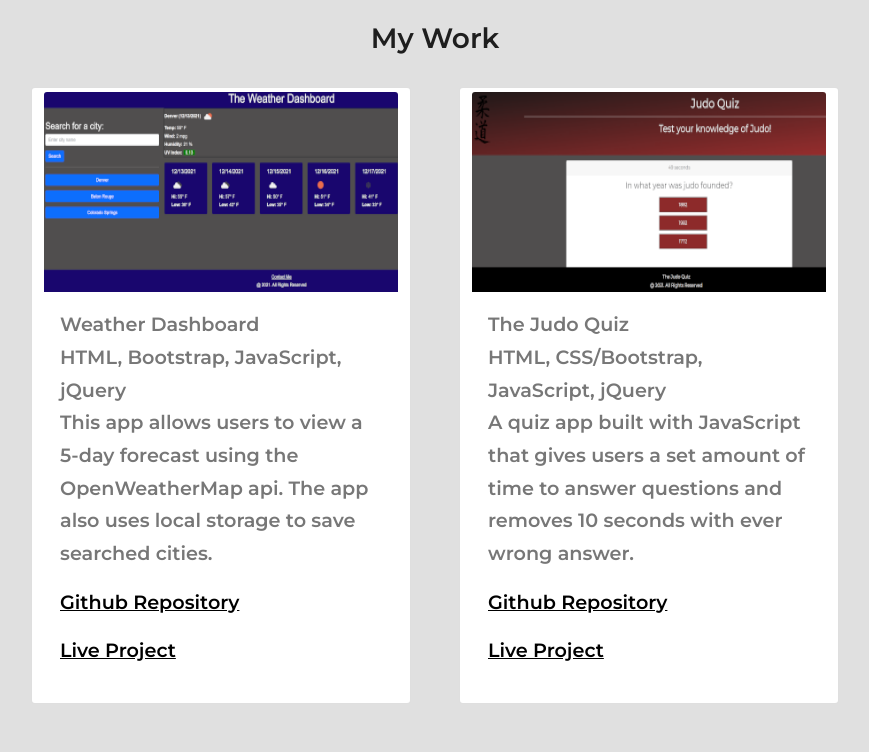
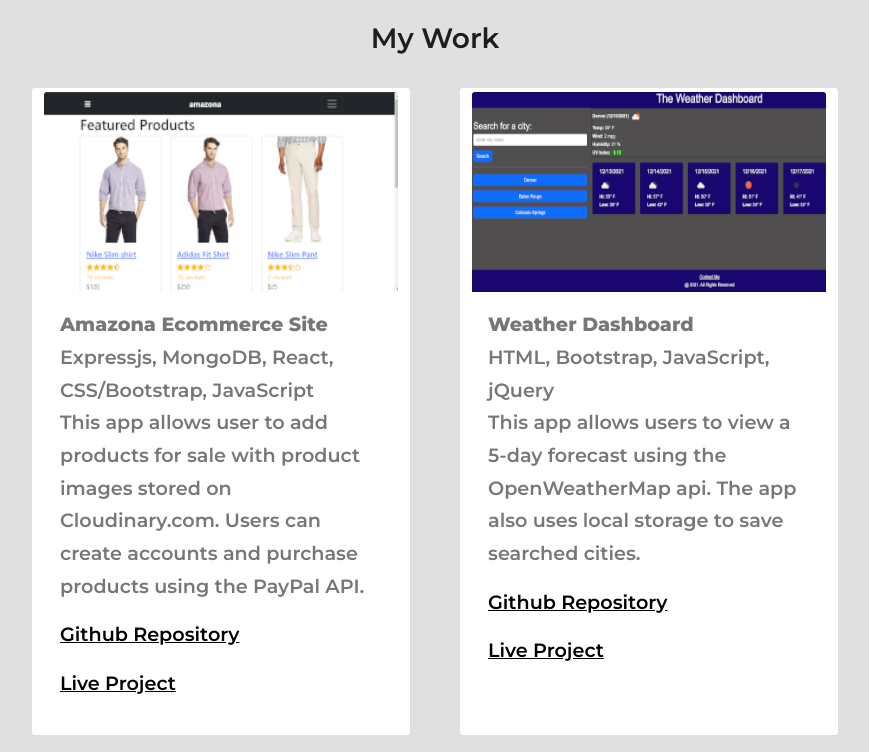
Before and after one commit to judo2000/react_portfolio, a React (Create React App) app: page /work in a window 1280 px wide. Shown: the part 380-1132 px from the top of the page, without its empty margins (205-1074 px from the left). Built offline with nearby package versions, Linux system fonts and the light colour scheme.

Commit message:
Add amazona project mywork section

```diff
--- a/src/routes/myWork/myWork.component.js
+++ b/src/routes/myWork/myWork.component.js
@@ -16,6 +16,56 @@
           <div className="row">
             <div className="col-12">
               <div className="row justify-content-center">
+                <div className="card col-sm-12 col-md-4 mx-md-4 my-4 py-1">
+                  <div className="work_box">
+                    <a
+                      href="https://judo2000.github.io/weather_dashboard/"
+                      target="_blank"
+                      rel="noreferrer"
+                    >
+                      <div className="work_img_box">
+                        <img
+                          src="/img/amazona-home.png"
+                          className="card-img-top img-fluid work_img"
+                          alt="Amazona - Amazone Clone"
+                        />
+                      </div>
+                    </a>
+                    <div className="card-body">
+                      <span className="title_small">
+                        Amazona Ecommerce Site
+                      </span>
+                      <br />
+                      <span className="title_small_sub">
+                        Expressjs, MongoDB, React, CSS/Bootstrap, JavaScript
+                      </span>
+                      <p>
+                        This app allows user to add products for sale with
+                        product images stored on Cloudinary.com. Users can
+                        create accounts and purchase products using the PayPal
+                        API.
+                      </p>
+                      <p>
+                        <a
+                          href="https://github.com/judo2000/amazona-2"
+                          target="_blank"
+                          rel="noreferrer"
+                        >
+                          Github Repository
+                        </a>
+                      </p>
+                      <p>
+                        <a
+                          href="https://mern-amazona2-judo2000.herokuapp.com/"
+                          target="_blank"
+                          rel="noreferrer"
+                        >
+                          Live Project
+                        </a>
+                      </p>
+                    </div>
+                  </div>
+                </div>
                 <div className="card col-sm-12 col-md-4 mx-md-4 my-4 py-1">
                   <div className="work_box">
                     <a
--- a/src/routes/myWork/myWork.styles.css
+++ b/src/routes/myWork/myWork.styles.css
@@ -20,3 +20,7 @@
 .work_img {
   height: 200px;
 }
+
+.title_small {
+  font-weight: bold;
+}
```
Also changed, not shown: public/img/amazona-home.png (added).
